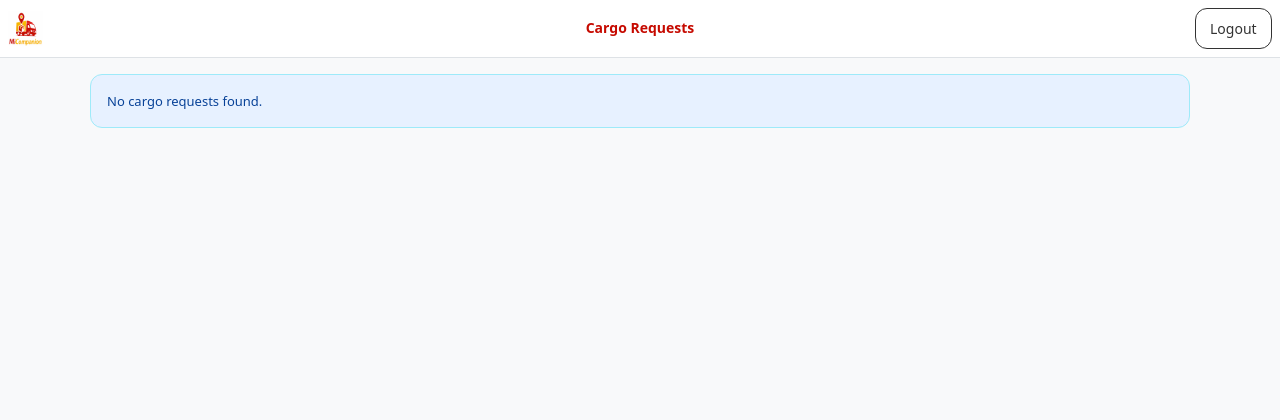
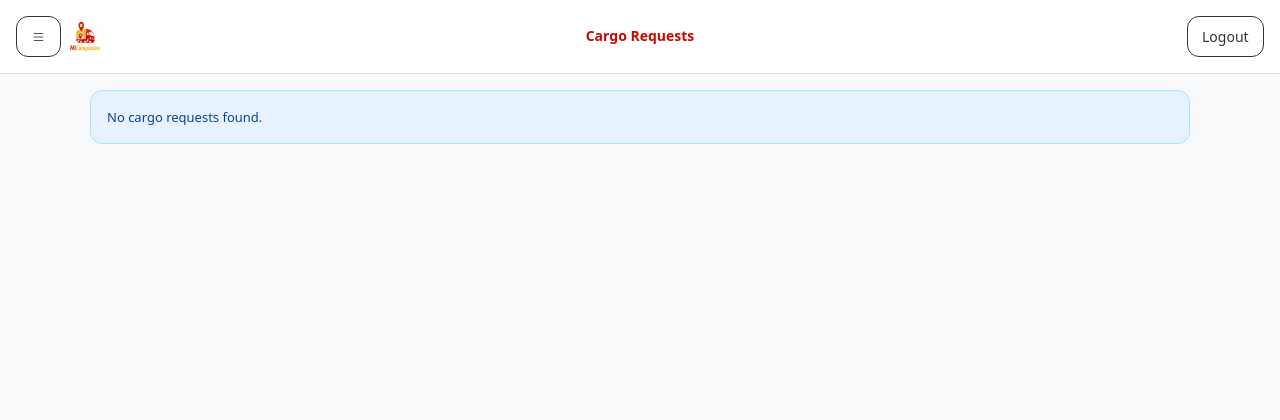
Before and after one commit to Haseeb04092002/micompanion-new3, a CodeIgniter app: page /database/index.php/admin/admin_cargo/index in a window 1280 px wide. Shown: the top 420 px of the page. Run offline with CodeIgniter, Linux system fonts and the light colour scheme; the visitor is signed in with stand-in values (Sample User, id 1); data that the repository does not hold is empty.

Commit message:
Update topbar.php

```diff
--- a/application/views/_partials/topbar.php
+++ b/application/views/_partials/topbar.php
@@ -1,11 +1,22 @@
-<div class="p-2 bg-white border-bottom sticky-top">
+<!-- TOP APP BAR -->
+<div class="p-3 bg-white border-bottom sticky-top">
   <div class="position-relative d-flex align-items-center">
 
-    <!-- LEFT: LOGO -->
-    <div class="d-flex align-items-center">
+    <!-- LEFT: MENU BUTTON + LOGO -->
+    <div class="d-flex align-items-center gap-2">
+      <!-- Offcanvas Toggle -->
+      <button class="btn btn-sm btn-outline-dark"
+              type="button"
+              data-bs-toggle="offcanvas"
+              data-bs-target="#appMenu"
+              aria-controls="appMenu">
+        <i class="bi bi-list"></i>
+      </button>
+
+      <!-- Logo -->
       <img src="<?= base_url('assets/icons/icon-192x192.png') ?>"
            alt="MiCompanion"
-           style="height:35px;width:auto;">
+           style="height:32px;width:auto;">
     </div>
 
     <!-- CENTER: PAGE TITLE -->
@@ -14,8 +25,8 @@
       <?= isset($page_title) ? $page_title : 'Dashboard' ?>
     </div>
 
-    <!-- RIGHT: ACTIONS -->
-    <div class="ms-auto d-flex gap-2">
+    <!-- RIGHT: LOGOUT -->
+    <div class="ms-auto">
       <?php if(isset($logout_url)): ?>
         <a class="btn btn-sm btn-outline-dark"
            href="<?= site_url($logout_url) ?>">
@@ -26,3 +37,50 @@
 
   </div>
 </div>
+
+<!-- OFFCANVAS MENU -->
+<div class="offcanvas offcanvas-start"
+     tabindex="-1"
+     id="appMenu"
+     aria-labelledby="appMenuLabel">
+
+  <div class="offcanvas-header border-bottom">
+    <h5 class="offcanvas-title"
+        id="appMenuLabel"
+        style="color:var(--orange)">
+      MiCompanion
+    </h5>
+    <button type="button"
+            class="btn-close"
+            data-bs-dismiss="offcanvas"
+            aria-label="Close"></button>
+  </div>
+
+  <div class="offcanvas-body p-0">
+
+    <a href="<?= site_url('pages/about') ?>"
+       class="d-flex align-items-center gap-3 px-3 py-3 border-bottom text-decoration-none">
+      <i class="bi bi-info-circle fs-5"></i>
+      <span>About Us</span>
+    </a>
+
+    <a href="<?= site_url('pages/how_to_use') ?>"
+       class="d-flex align-items-center gap-3 px-3 py-3 border-bottom text-decoration-none">
+      <i class="bi bi-question-circle fs-5"></i>
+      <span>How to Use?</span>
+    </a>
+
+    <a href="<?= site_url('pages/support') ?>"
+       class="d-flex align-items-center gap-3 px-3 py-3 border-bottom text-decoration-none">
+      <i class="bi bi-headset fs-5"></i>
+      <span>Support & Help</span>
+    </a>
+
+    <a href="<?= site_url('pages/developers') ?>"
+       class="d-flex align-items-center gap-3 px-3 py-3 text-decoration-none">
+      <i class="bi bi-code-slash fs-5"></i>
+      <span>About Developers</span>
+    </a>
+
+  </div>
+</div>
```
